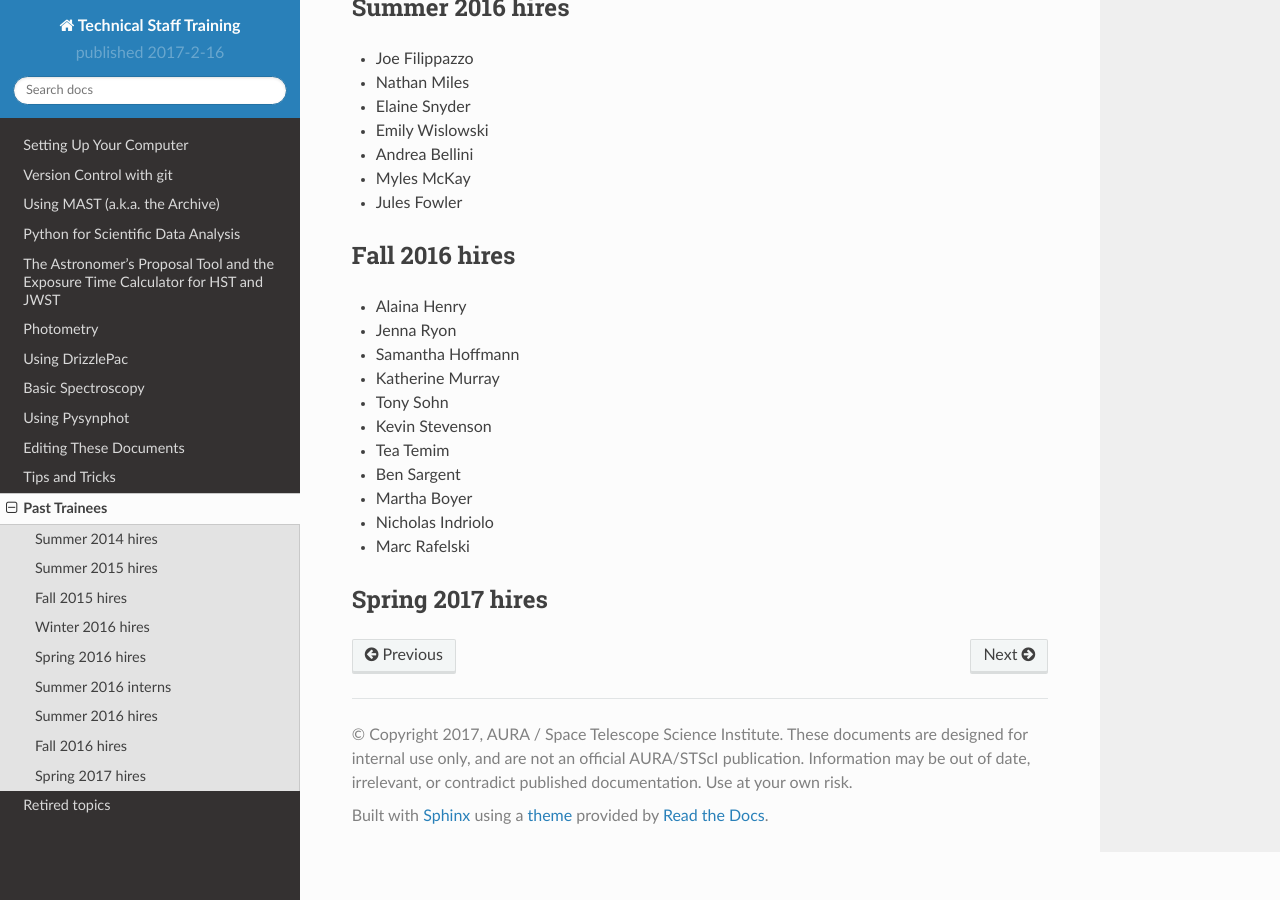
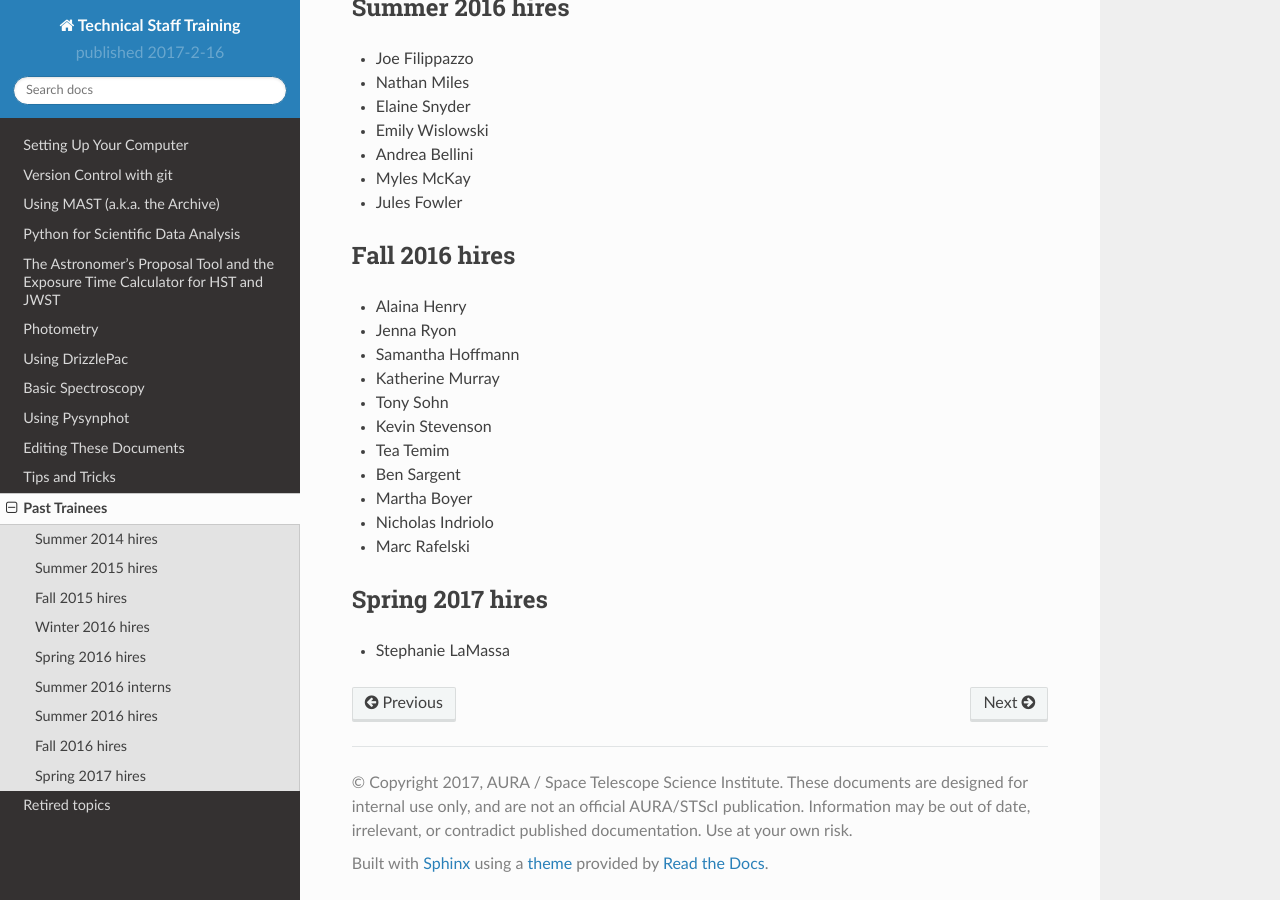
Before and after one commit to staceybright/training-library, a Sphinx documentation site: the page built from source/trainees.txt, in a window 1280 px wide and 900 px high, scrolled down 1225 px. Built offline with Sphinx 7.4.7 and the Read the Docs theme 2.0.0, drawn with Linux system fonts in a browser that asks for light colours.

Commit message:
Added my name to trainees.txt

```diff
--- a/source/trainees.txt
+++ b/source/trainees.txt
@@ -78,3 +78,4 @@ Fall 2016 hires
 
 Spring 2017 hires
 =================
+* Stephanie LaMassa
```
